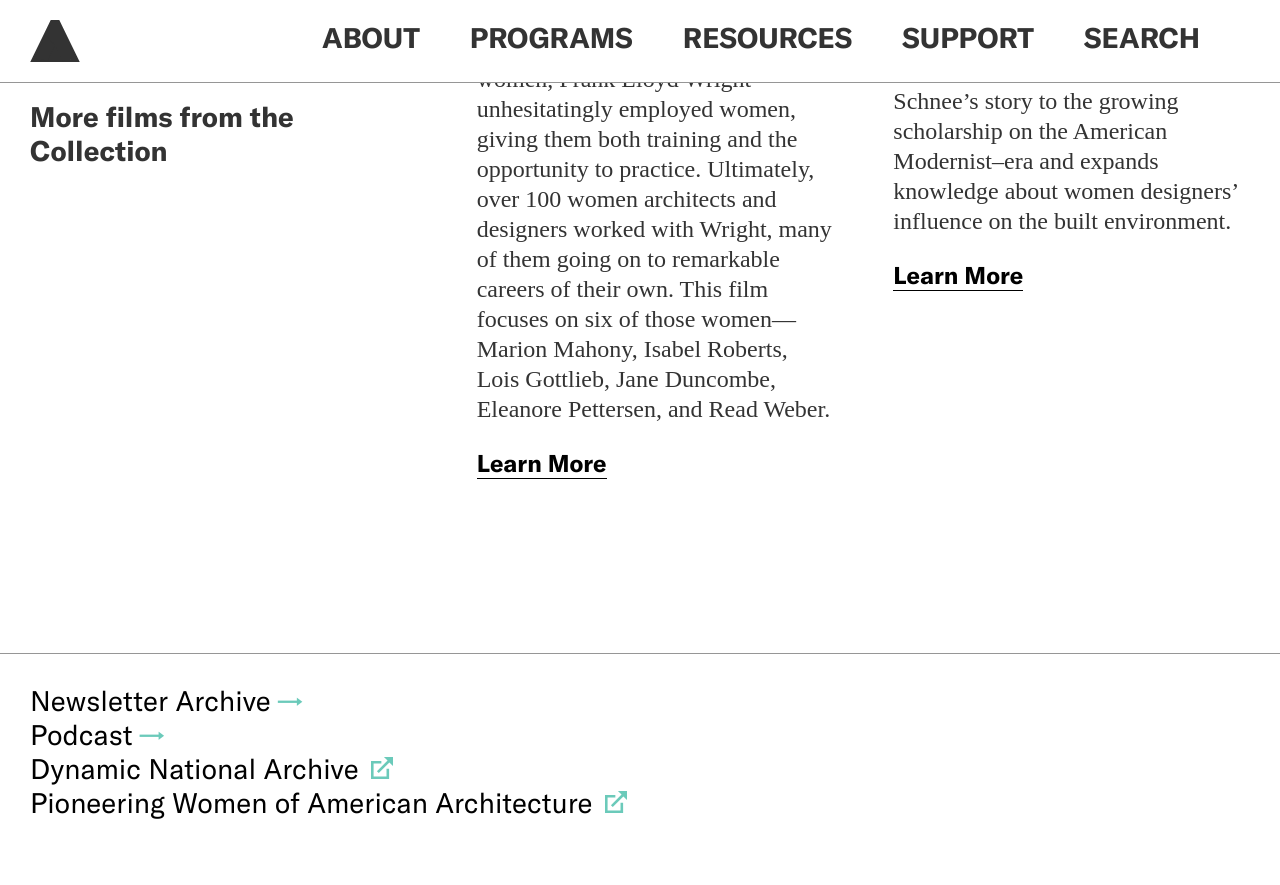
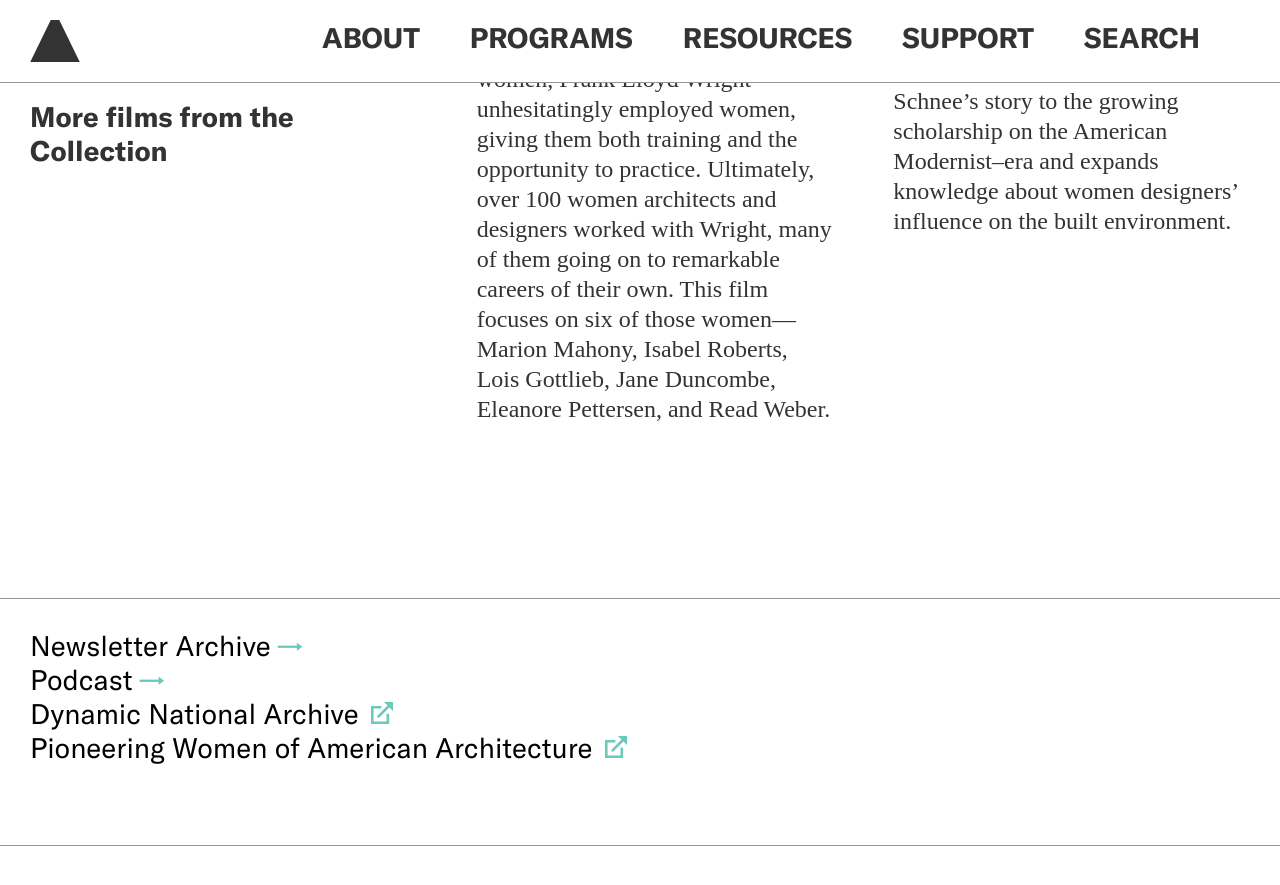
Before and after one commit to jengalas/bwaf-bbw, a Jekyll site: the page built from _resources/film-collection.md, in a window 1280 px wide and 900 px high, scrolled down 3626 px. Shown: the top 885 px of the window. Built offline with Jekyll 4.4.1, drawn with Linux system fonts in a browser that asks for light colours; some web fonts are replaced; some of the changed lines change nothing that is shown.

Commit message:
Comment Learn More links on film coll. entries

```diff
--- a/_layouts/innerPage.html
+++ b/_layouts/innerPage.html
@@ -63,7 +63,7 @@
                 <img src="{{site.cloudinary}}{{ film.image }}">
                 <h2><b><i>{{film.title}}</i></b></h2>
                 <p>{{film.description}}</p>
-                <p><a href="{{film.url}}" target="_blank">Learn More</a></p>
+                <!-- <p><a href="{{film.url}}" target="_blank">Learn More</a></p>  Commented 1/18/22 JKG - links currently don't lead anywhere -->
             </div>
             {% endfor %}
         </div>
```
